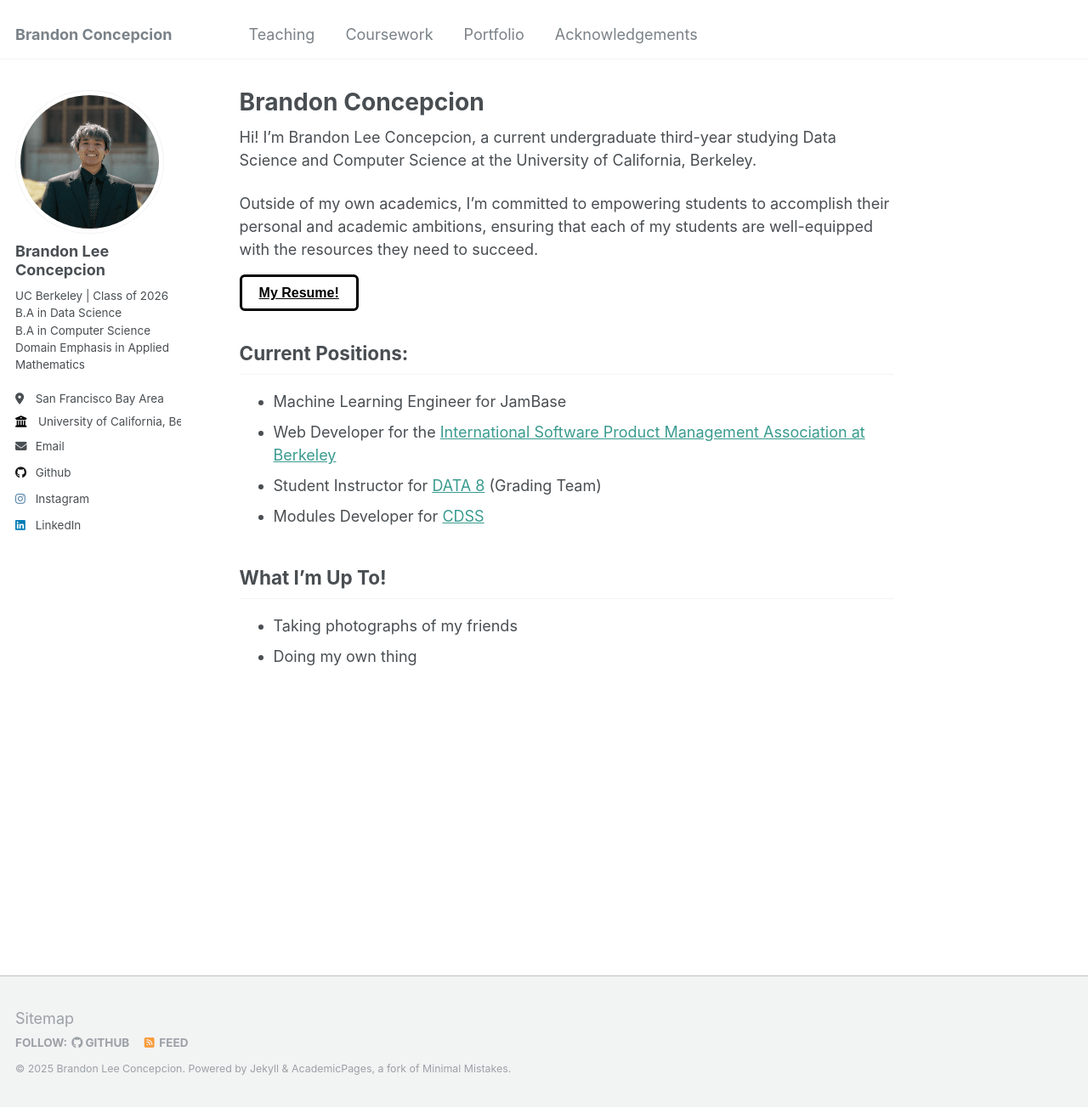
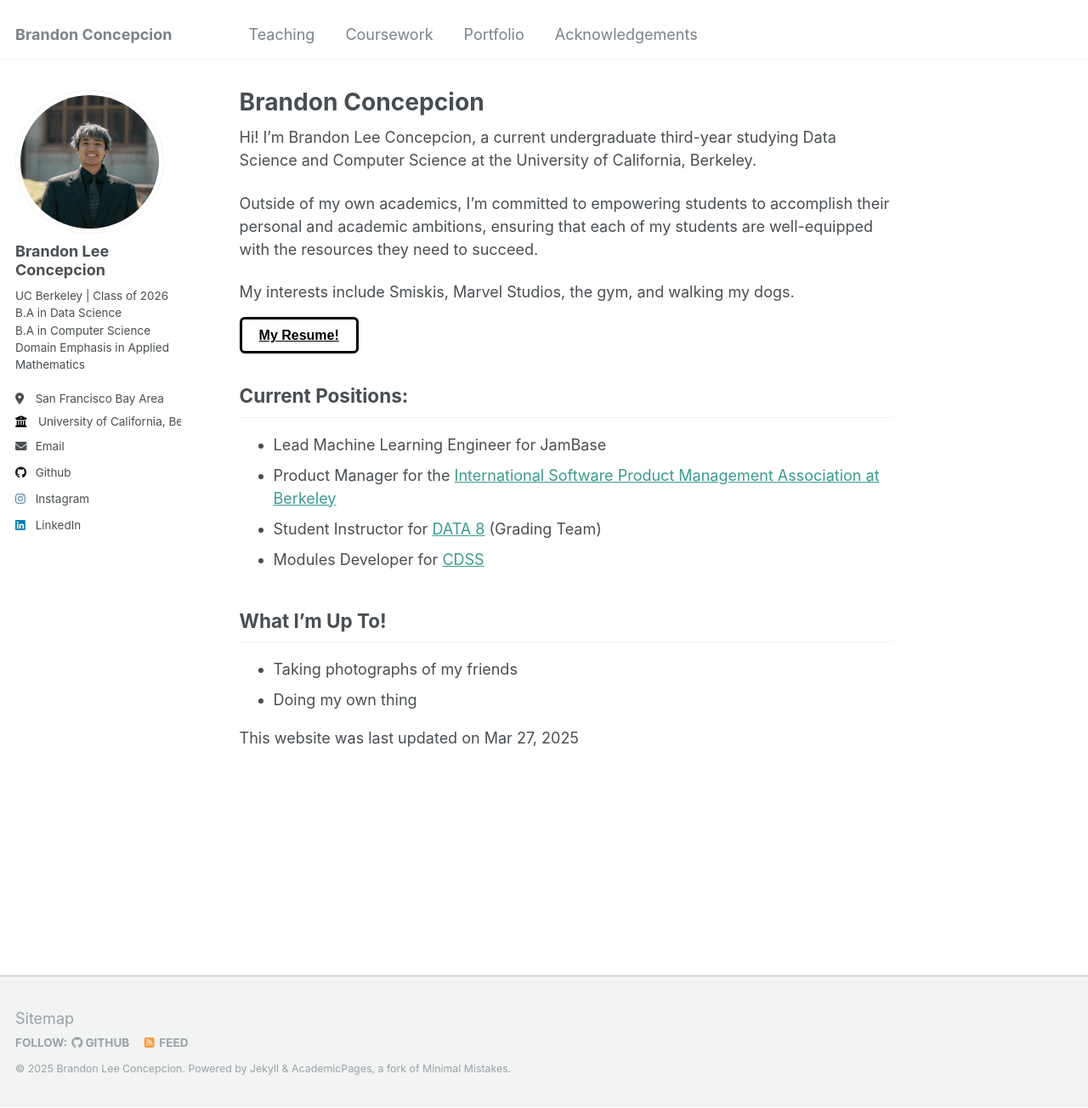
Before and after one commit to brandonconcepcion/brandonconcepcion.github.io, a Jekyll site: the page built from _pages/about.md, in a window 1280 px wide and 1304 px high. Shown: the whole window at 85% size. Built offline with Jekyll 4.4.1, drawn with Linux system fonts in a browser that asks for light colours.

Commit message:
lots of updates

```diff
--- a/_pages/about.md
+++ b/_pages/about.md
@@ -31,14 +31,19 @@ Hi! I'm Brandon Lee Concepcion, a current undergraduate third-year studying Data
 
 Outside of my own academics, I’m committed to empowering students to accomplish their personal and academic ambitions, ensuring that each of my students are well-equipped with the resources they need to succeed.
 
+My interests include Smiskis, Marvel Studios, the gym, and walking my dogs.
+
 <a href="files/ConcepcionBrandon_Resume.pdf" class="linkedin-btn" target="_blank">My Resume!</a>
 
 ## Current Positions:
-* Machine Learning Engineer for JamBase
-* Web Developer for the <a href = "https://ispma.org/student-chapter-uc-berkeley/" target = "_blank">International Software Product Management Association at Berkeley </a>
+* Lead Machine Learning Engineer for JamBase
+* Product Manager for the <a href = "https://ispma.org/student-chapter-uc-berkeley/" target = "_blank">International Software Product Management Association at Berkeley </a>
 * Student Instructor for <a href = "https://www.data8.org/" target="_blank">DATA 8</a> (Grading Team)
 * Modules Developer for <a href = "https://cdss.berkeley.edu/" target="_blank">CDSS</a>
 
 ## What I'm Up To!
 * Taking photographs of my friends
 * Doing my own thing
+
+
+This website was last updated on Mar 27, 2025
--- a/_pages/portfolio.html
+++ b/_pages/portfolio.html
@@ -14,7 +14,7 @@ author_profile: true
   }
 </style>
 
-Welcome to my Portfolio! This is where I highlight some of the projects I've worked on. My full catalog of projects can be found <a href = "https://github.com/brandonconcepcion" target = "_blank">here! </a>I thought it would be funny to prompt ChatGPT with descriptions of my projects, and have it return to me the images representing them. Hopefully you got a little laugh from it 😆
+Welcome to my Portfolio! This is where I highlight some of the projects I've worked on. My full catalog of projects can be found <a href = "https://github.com/brandonconcepcion" target = "_blank">here! </a>
 
 
 {% include base_path %}
```
Also changed, not shown: _portfolio/ants.md (renamed from _portfolio/portfolio-5.md, +2 -2 lines), _portfolio/housing_prediction.md (renamed from _portfolio/portfolio-4.md, +2 -2 lines), _portfolio/k_nn.md (added, +29 -0 lines), _portfolio/spam_ham.md (renamed from _portfolio/portfolio-3.md, +1 -1 lines), _portfolio/archived_1.md (renamed from _portfolio/portfolio-1.md), _portfolio/archived_2.md (renamed from _portfolio/portfolio-2.md), 4 other files.
